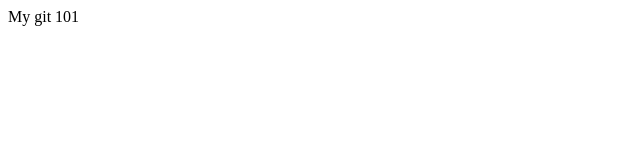
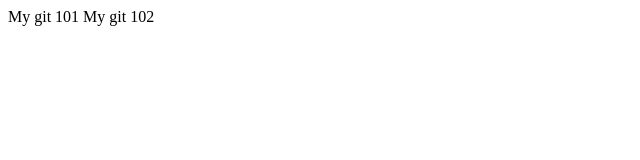
Before and after one commit to Poppipappa/git101, a plain HTML site: page index.html in a window 1280 px wide. Shown: the full height of the page, 0-640 px from the left. Drawn offline with Linux system fonts and the light colour scheme.

Commit message:
Update index.html

```diff
--- a/index.html
+++ b/index.html
@@ -2,10 +2,11 @@
 <html Lang="en">
 <head>
     <meta charset="UTF-8">
-    <meta name="viewport" content="wide">
+    <meta name="viewport" content="width=device-with,initail-scale1.0">
     <title>Document</title>
 </head>
 <body>
     My git 101
+    My git 102
 </body>
 </html>
```
